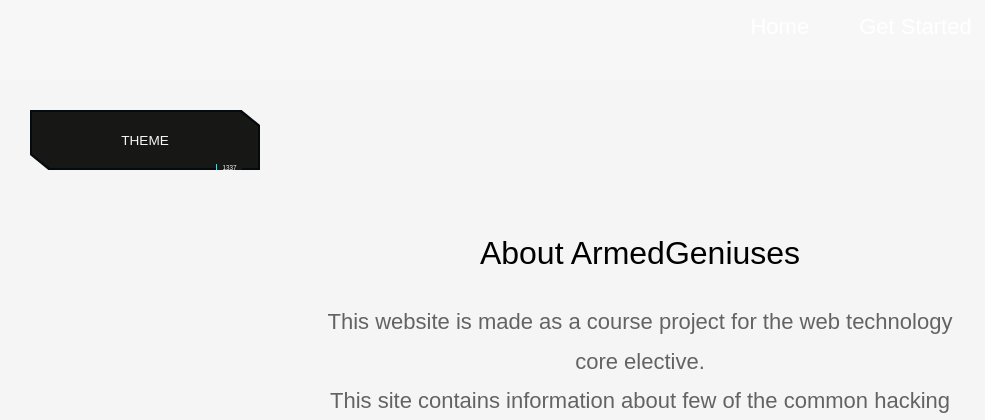
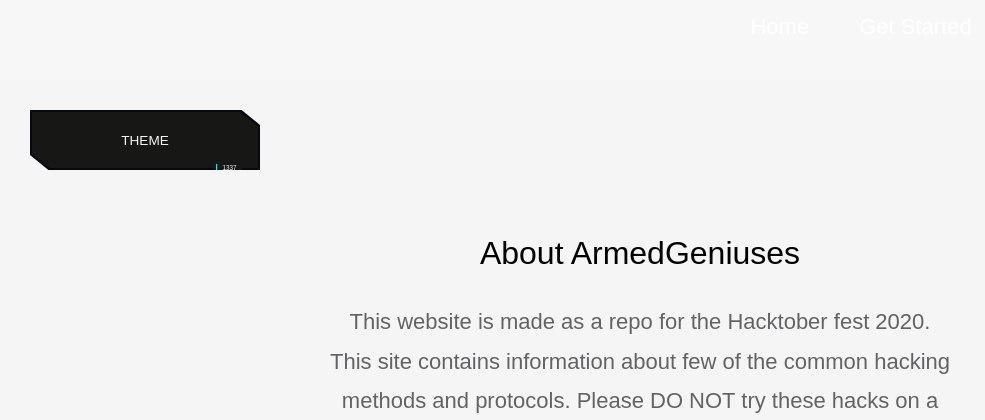
Before and after one commit to hackclubnmit/ArmedGeniuses-hacktoberfest-2020, a plain HTML site: page about.html in a window 1280 px wide. Shown: the part 380-800 px from the top of the page, without its empty margins (0-985 px from the left). Drawn offline with nearby package versions, Linux system fonts and the light colour scheme; a web font is replaced by a local one.

Commit message:
Update about.html

```diff
--- a/about.html
+++ b/about.html
@@ -61,8 +61,7 @@
 		<main>
 			<header class="welcome-section">
 				<h2 class="text-center section-title" style="color: var(--header-color)">About ArmedGeniuses</h2>
-				<p class="text-center">This website is made as a course project for the web technology core
-					elective.</p>
+				<p class="text-center">This website is made as a repo for the Hacktober fest 2020.</p>
 				<p class="text-center">This site contains information about few of the common hacking methods and
 					protocols. Please DO NOT try these hacks on
 					a network or a system you do not have permission to do. This site will not be responsible in any
```
